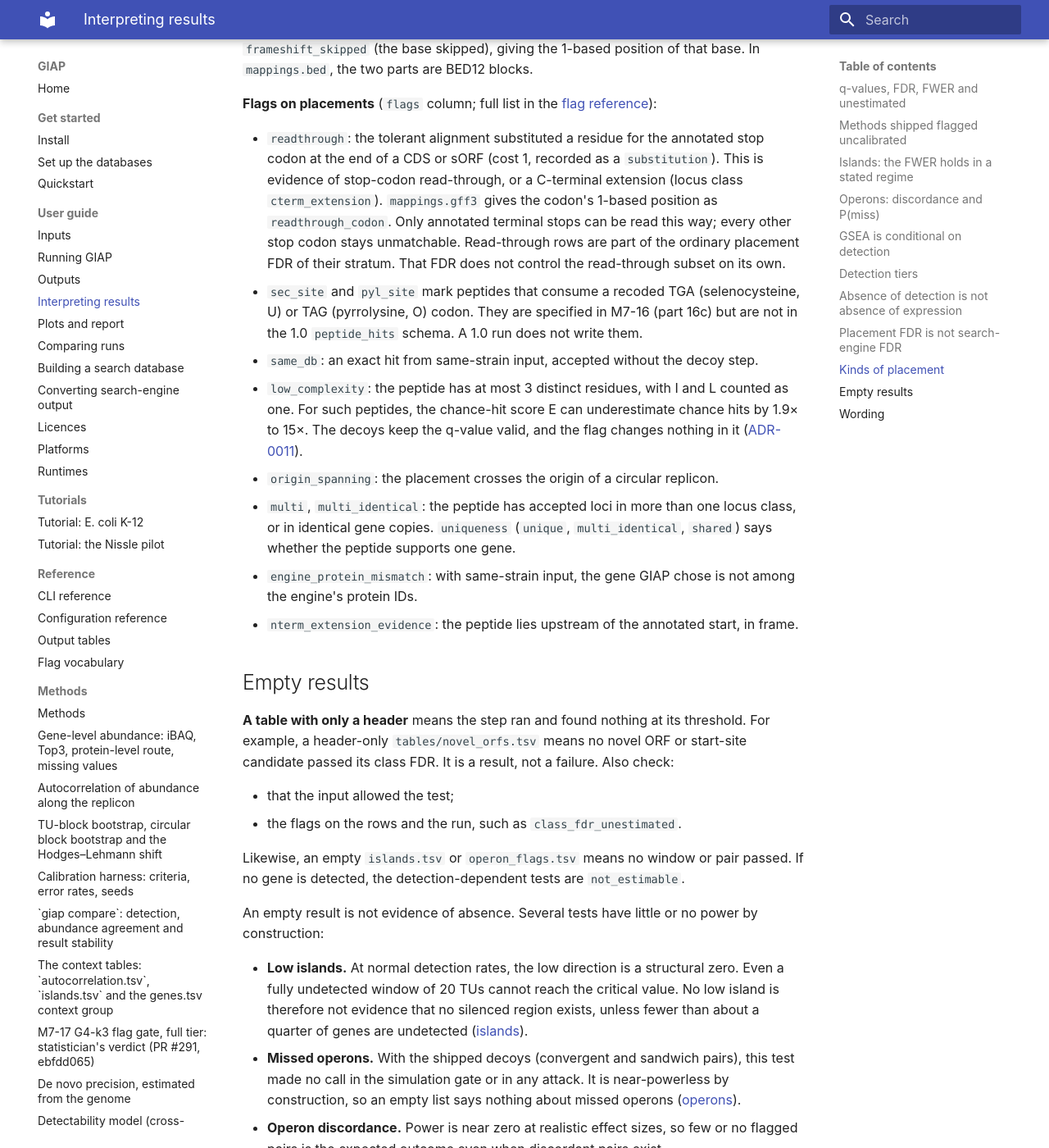
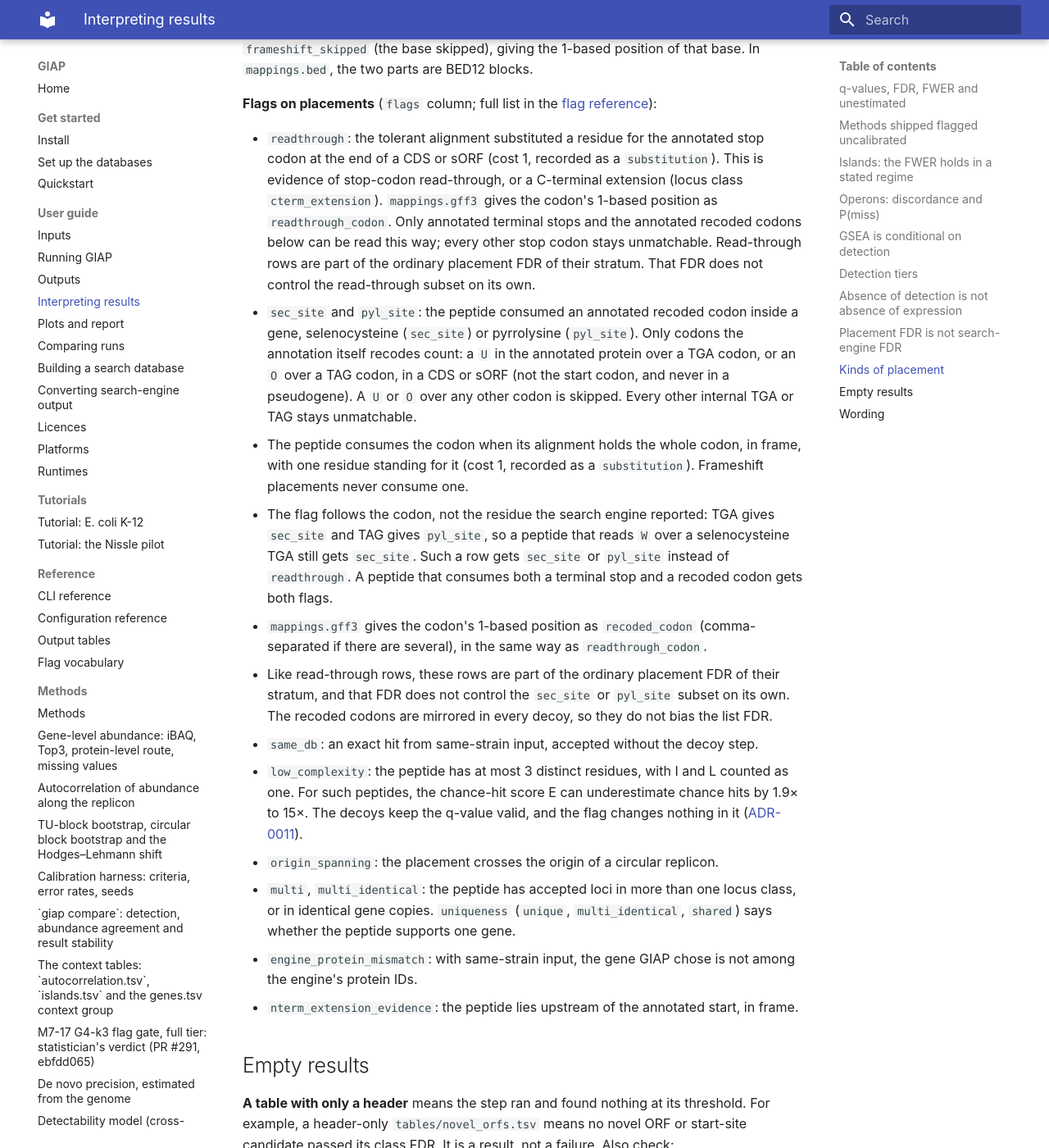
Before and after one commit to khoa-yelo/giap, an MkDocs documentation site: the page built from docs/user-guide/interpreting-results.md, in a window 1280 px wide and 1400 px high, scrolled down 8134 px. Shown: the whole window at 82% size. Built offline with MkDocs 1.6.1 and Material for MkDocs 9.7.7, drawn with Linux system fonts in a browser that asks for light colours.

Commit message:
docs: sec_site and pyl_site are written (M7-16c)
The user guide said a 1.0 run does not write the sec_site and pyl_site
placement flags. Describe what the code now does: which annotated codons
count, what the peptide must consume, the recoded_codon GFF3 attribute,
and how the flagged subset relates to the placement FDR. The generated
flag and table references already list both flags.

Agent-Role: docs
Co-Authored-By: Claude Opus 5.5 <noreply@anthropic.com>
Claude-Session: https://claude.ai/code/session_01PrvuX9xr7fWwMTpHJxPSjm

```diff
--- a/docs/user-guide/interpreting-results.md
+++ b/docs/user-guide/interpreting-results.md
@@ -292,12 +292,27 @@ BED12 blocks.
 - `readthrough`: the tolerant alignment substituted a residue for the annotated stop codon at the
   end of a CDS or sORF (cost 1, recorded as a `substitution`). This is evidence of stop-codon
   read-through, or a C-terminal extension (locus class `cterm_extension`). `mappings.gff3` gives
-  the codon's 1-based position as `readthrough_codon`. Only annotated terminal stops can be read
-  this way; every other stop codon stays unmatchable. Read-through rows are part of the ordinary
-  placement FDR of their stratum. That FDR does not control the read-through subset on its own.
-- `sec_site` and `pyl_site` mark peptides that consume a recoded TGA (selenocysteine, U) or TAG
-  (pyrrolysine, O) codon. They are specified in M7-16 (part 16c) but are not in the 1.0
-  `peptide_hits` schema. A 1.0 run does not write them.
+  the codon's 1-based position as `readthrough_codon`. Only annotated terminal stops and the
+  annotated recoded codons below can be read this way; every other stop codon stays unmatchable.
+  Read-through rows are part of the ordinary placement FDR of their stratum. That FDR does not
+  control the read-through subset on its own.
+- `sec_site` and `pyl_site`: the peptide consumed an annotated recoded codon inside a gene,
+  selenocysteine (`sec_site`) or pyrrolysine (`pyl_site`). Only codons the annotation itself
+  recodes count: a `U` in the annotated protein over a TGA codon, or an `O` over a TAG codon, in
+  a CDS or sORF (not the start codon, and never in a pseudogene). A `U` or `O` over any other
+  codon is skipped. Every other internal TGA or TAG stays unmatchable.
+  - The peptide consumes the codon when its alignment holds the whole codon, in frame, with one
+    residue standing for it (cost 1, recorded as a `substitution`). Frameshift placements never
+    consume one.
+  - The flag follows the codon, not the residue the search engine reported: TGA gives `sec_site`
+    and TAG gives `pyl_site`, so a peptide that reads `W` over a selenocysteine TGA still gets
+    `sec_site`. Such a row gets `sec_site` or `pyl_site` instead of `readthrough`. A peptide that
+    consumes both a terminal stop and a recoded codon gets both flags.
+  - `mappings.gff3` gives the codon's 1-based position as `recoded_codon` (comma-separated if
+    there are several), in the same way as `readthrough_codon`.
+  - Like read-through rows, these rows are part of the ordinary placement FDR of their stratum,
+    and that FDR does not control the `sec_site` or `pyl_site` subset on its own. The recoded
+    codons are mirrored in every decoy, so they do not bias the list FDR.
 - `same_db`: an exact hit from same-strain input, accepted without the decoy step.
 - `low_complexity`: the peptide has at most 3 distinct residues, with I and L counted as one.
   For such peptides, the chance-hit score E can underestimate chance hits by 1.9× to 15×. The
```
